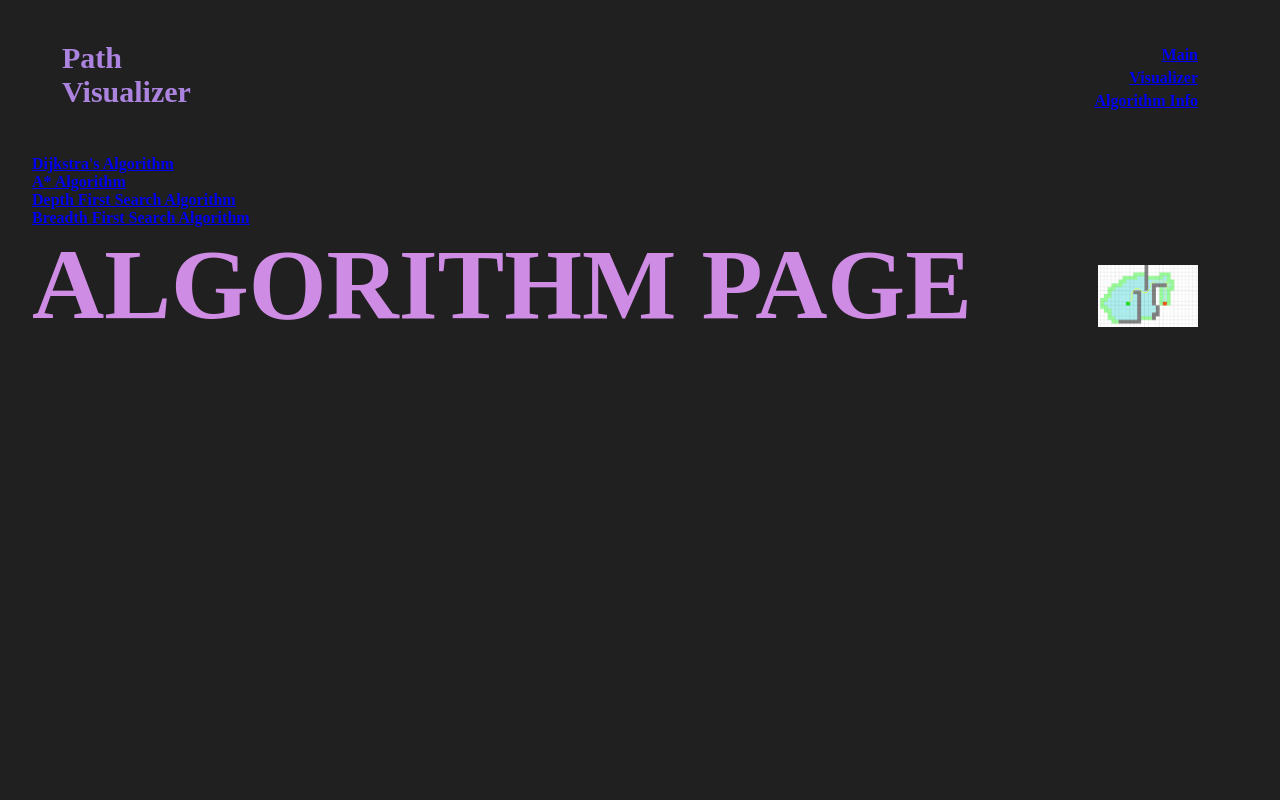
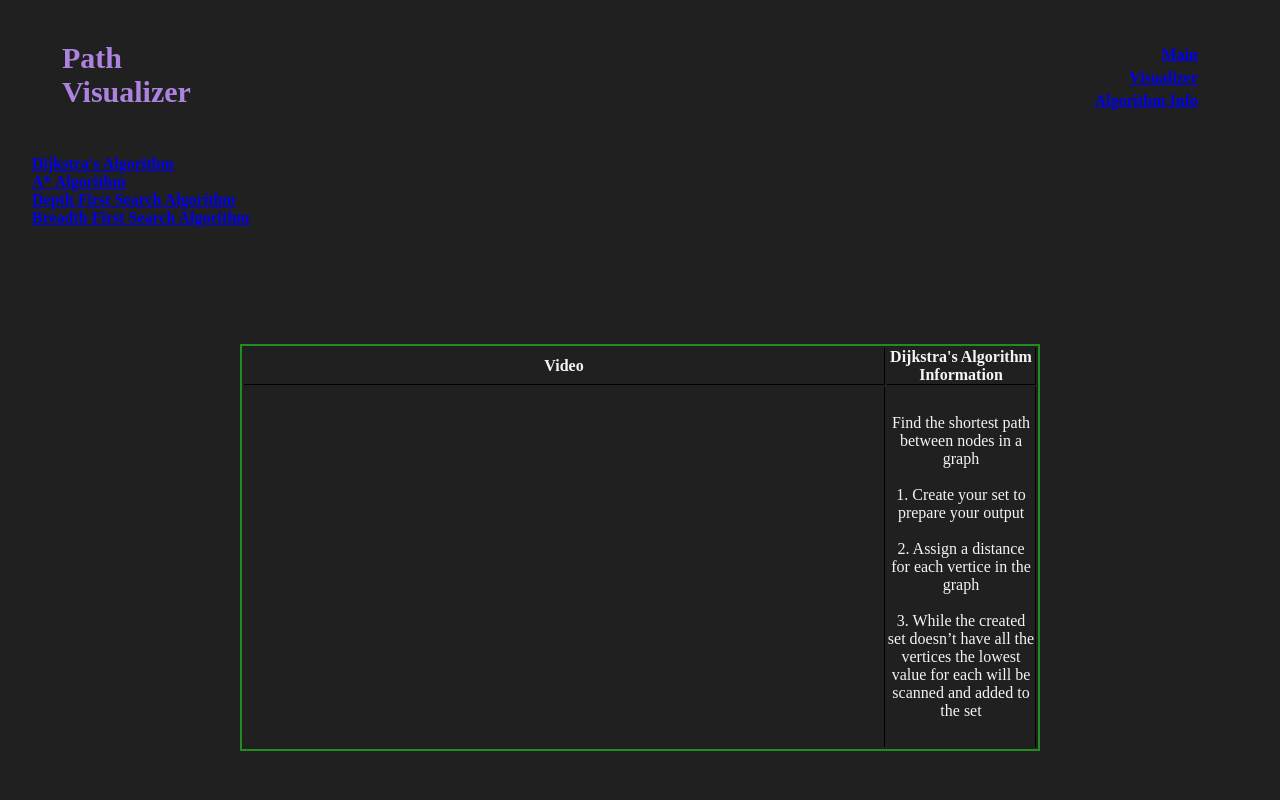
Before and after one commit to kristinev7/SeniorProject, a React (Create React App) app in the folder main/: page /algo in a window 1280 px wide. Shown: the top 800 px of the page. Built offline with nearby package versions, Linux system fonts and the light colour scheme.

Commit message:
change to algo page and removed flex-wrap in .Grid

```diff
--- a/main/src/components/App.js
+++ b/main/src/components/App.js
@@ -40,7 +40,7 @@ function App() {
                     <Route index element={<Main />} />
                     <Route path="/visualizer" element={<Visualizer />} />
                     <Route path="/algo" element={<Algo />}>
-                        <Route path="DijkstraInfo" element ={<DijkstraInfo/>}/>
+                        <Route index element ={<DijkstraInfo/>}/>
                         <Route path ="AstarInfo" element={<AstarInfo/>}/>
                         <Route path = "DFSInfo" element={<DFSInfo/>} />
                         <Route path = "BFSInfo" element={<BFSInfo/>}/>
--- a/main/src/components/visualizer.css
+++ b/main/src/components/visualizer.css
@@ -122,7 +122,7 @@ main {
 }
 .Grid {
     display: flex;
-    flex-wrap: wrap;
+    /* flex-wrap: wrap; */
     /* ???? */
     /* width: 720px;
     height: 600px; */
--- a/main/src/pages/Algo.js
+++ b/main/src/pages/Algo.js
@@ -28,7 +28,7 @@ function Algo () {
         <div>
            <Transition timeline={algo} />
            <div className="link">
-                    <Link to ="/algo/DijkstraInfo"> Dijkstra's Algorithm </Link>
+                    <Link to ="/algo"> Dijkstra's Algorithm </Link>
                     <br/>
                     <Link to="/algo/AstarInfo"> A* Algorithm </Link>
                     <br/>
```
